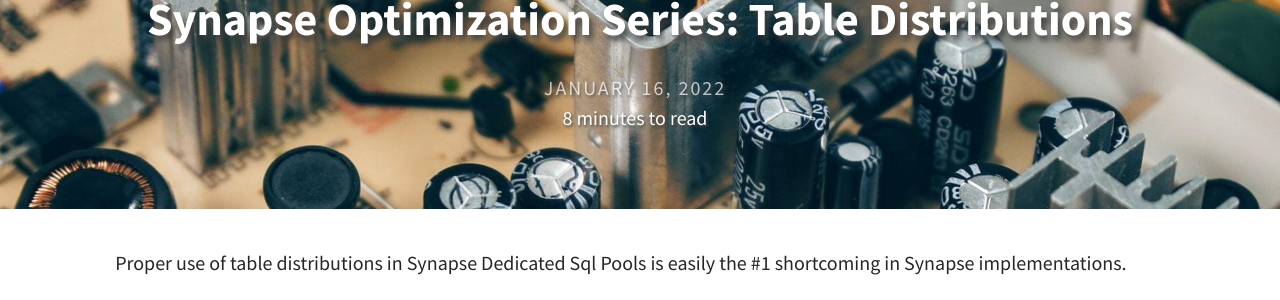
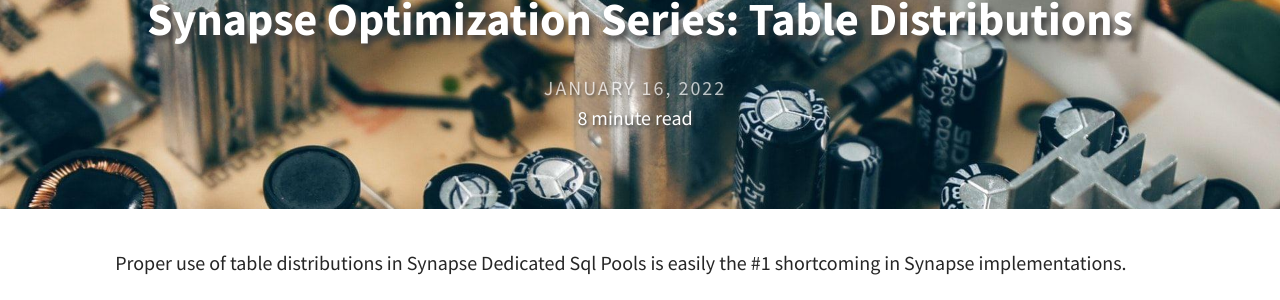
Before and after one commit to mwc360/mwc360.github.io, a Jekyll site: the page built from _posts/2022-01-16-Synapse-Optimization-Series-Table-Distributions.md, in a window 1280 px wide and 900 px high. Shown: the part 161-461 px from the top of the window. Built offline with Jekyll 4.4.1, drawn with Linux system fonts in a browser that asks for light colours; comment, search, counter and statistics services are not loaded.

Commit message:
update read function

```diff
--- a/_includes/read_time.html
+++ b/_includes/read_time.html
@@ -3,9 +3,5 @@
 {% endcapture %}
 {% unless words contains '-' %}
 {% assign min = words | plus: 150 | divided_by: 150 %}
-{% if min < 2 %}
-  1 minute to read
-{% else %}
-    {{ words | plus: 150 | divided_by: 150 | append: ' minutes to read' }}
-{% endif %}
+{{ words | plus: 150 | divided_by: 150 | append: ' minute read' }}
 {% endunless %}
```
